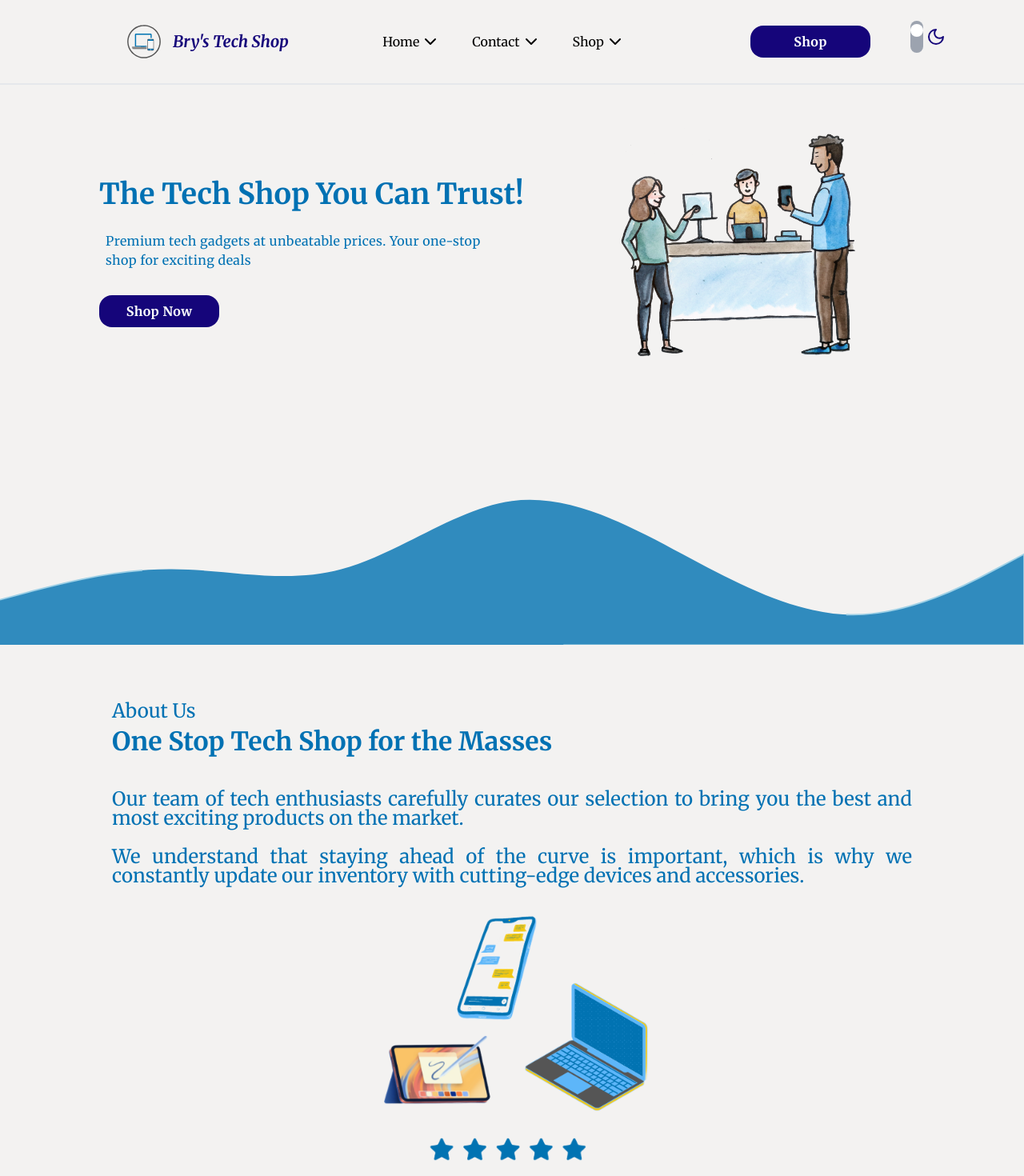
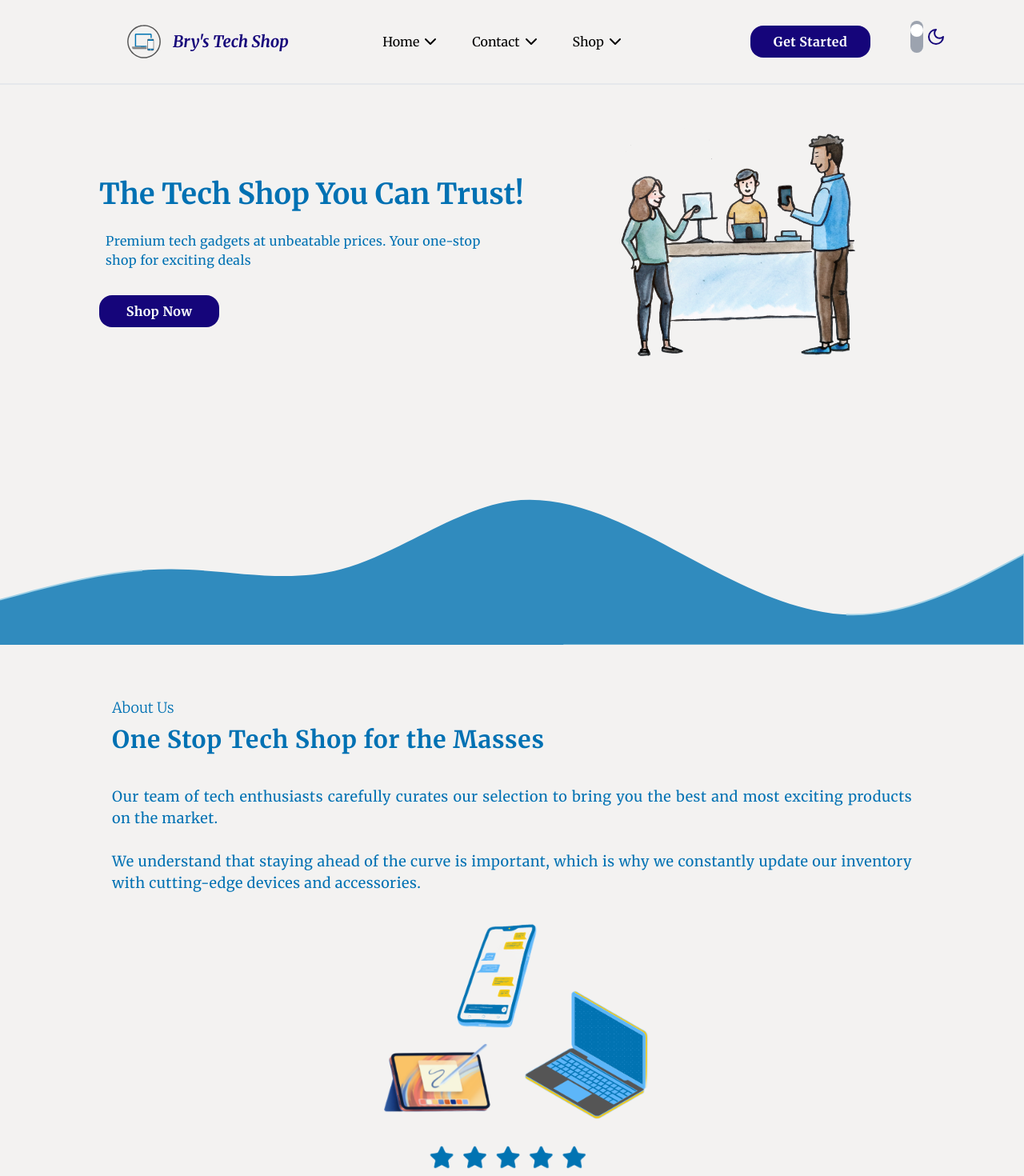
Before and after one commit to bryancastillo10/e-commerce-website-project, a React (Vite) app: page / in a window 1280 px wide. Shown: the top 1470 px of the page at 80% size. Built offline with nearby package versions, Linux system fonts and the light colour scheme.

Commit message:
About Page

```diff
--- a/src/ui/About.tsx
+++ b/src/ui/About.tsx
@@ -5,12 +5,12 @@ const About = () => {
     return (
         <section id="about">
             <div className="section-container query-container">
-                <div>
-                    <div className="about-title">
-                        <p className="section-subtitle">About Us</p>
-                        <h1 className="section-header">One Stop Tech Shop for the Masses</h1>
+                <div className="lg:max-w-[84%] xl:max-w-full lg:mx-auto">
+                    <div className="flex flex-col gap-2">
+                        <p className="font-light text-base md:text-[18px]">About Us</p>
+                        <h1 className="font-bold text-2xl md:text-3xl tracking-wide">One Stop Tech Shop for the Masses</h1>
                     </div>
-                    <div className="section-content">
+                    <div className="mt-10 text-pretty text-base md:text-[18px] md:font-medium tracking-wide font-light text-center leading-tighter md:text-justify">
                         <p>Our team of tech enthusiasts carefully curates our selection to bring you the best and most exciting products on the market.
                         </p>
                         <br />
--- a/src/ui/Navbar.tsx
+++ b/src/ui/Navbar.tsx
@@ -52,7 +52,7 @@ const Navbar = () => {
 
         {/* Call to Action Button */}
         <div className="hidden md:flex lg:max-w-[200px] mx-10  items-center">
-          <Button type="call">Shop</Button>
+          <Button type="call">Get Started</Button>
         </div>
 
         {/* Hamburger Menu */}
```
